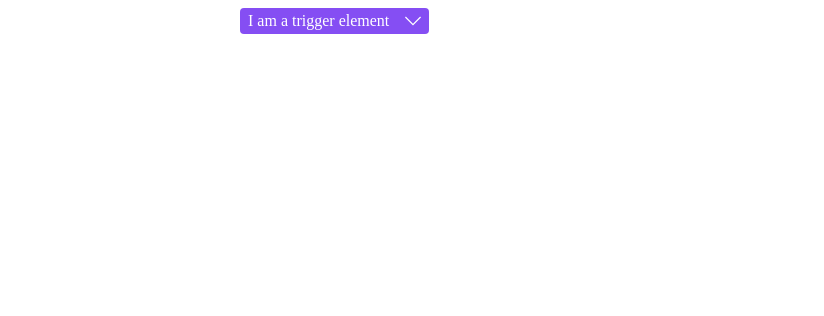
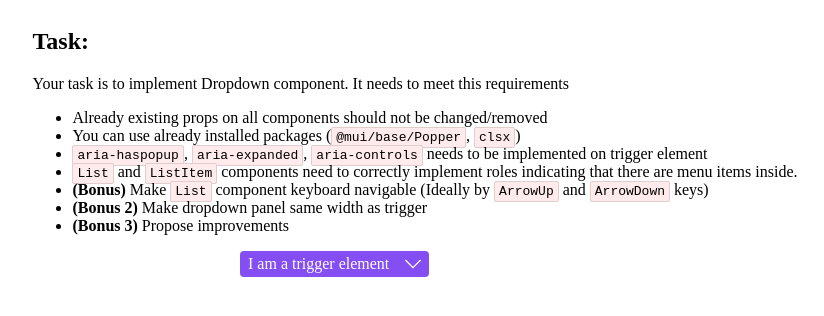
Before and after one commit to estankovic/s1-gravity-interview, a React (Vite) app: page / in a window 1280 px wide. Shown: the top 316 px of the page, without its empty margins (225-1049 px from the left). Built offline with nearby package versions, Linux system fonts and the light colour scheme.

Commit message:
Add task description

```diff
--- a/src/App.module.scss
+++ b/src/App.module.scss
@@ -2,10 +2,20 @@
   height: 100%;
   width: 100%;
   display: flex;
-  align-content: center;
+  flex-direction: column;
+  align-items: center;
   justify-content: center;
 }
 
 .Preview {
+  display: flex;
+  align-content: center;
   width: 350px;
 }
+
+:global(code) {
+  background: #ffebeb;
+  padding: 2px 4px;
+  border-radius: 2px;
+  border: 1px solid #e0cece;
+}
--- a/src/App.tsx
+++ b/src/App.tsx
@@ -16,6 +16,19 @@ import {Dropdown} from './components/Dropdown/Dropdown.tsx';
 function App() {
   return (
     <div className={styles.PreviewWrapper}>
+      <div>
+        <h2>Task:</h2>
+        <p>Your task is to implement Dropdown component. It needs to meet this requirements</p>
+        <ul>
+          <li>Already existing props on all components should not be changed/removed</li>
+          <li>You can use already installed packages (<code>@mui/base/Popper</code>, <code>clsx</code>)</li>
+          <li><code>aria-haspopup</code>, <code>aria-expanded</code>, <code>aria-controls</code> needs to be implemented on trigger element</li>
+          <li><code>List</code> and <code>ListItem</code> components need to correctly implement roles indicating that there are menu items inside.</li>
+          <li><strong>(Bonus)</strong> Make <code>List</code> component keyboard navigable (Ideally by <code>ArrowUp</code> and <code>ArrowDown</code> keys)</li>
+          <li><strong>(Bonus 2)</strong> Make dropdown panel same width as trigger</li>
+          <li><strong>(Bonus 3)</strong> Propose improvements</li>
+        </ul>
+      </div>
       <div className={styles.Preview}>
         <Dropdown
           trigger={(isOpen) => <Button>I am a trigger element {isOpen ? <Close/> : <ChevronDown />}</Button>}>
--- a/src/components/Dropdown/Dropdown.tsx
+++ b/src/components/Dropdown/Dropdown.tsx
@@ -10,8 +10,17 @@
  * - Developer should be able to provide its own trigger element
  * - API is up to you, as there are no known restrictions
  */
-import { Popper } from '@mui/base';
-import {cloneElement, MouseEventHandler, ReactElement, useCallback, useId, useRef, useState} from 'react';
+import {Popper} from '@mui/base';
+import {
+  cloneElement,
+  MouseEventHandler,
+  ReactElement,
+  useCallback, useEffect,
+  useId,
+  useLayoutEffect,
+  useRef,
+  useState
+} from 'react';
 
 import styles from './Dropdown.module.scss';
 
@@ -34,6 +43,7 @@ export function Dropdown(props: DropdownProps) {
   const dropdownId = useId();
 
   const anchorRef = useRef<HTMLElement>(null);
+  const poperRef = useRef<HTMLDivElement>(null);
   const [open, setOpen] = useState(false)
 
   const handleTriggerClick = useCallback<MouseEventHandler>(() => {
@@ -49,8 +59,8 @@ export function Dropdown(props: DropdownProps) {
         'aria-expanded': open,
         'aria-controls': dropdownId
       })}
-      <Popper disablePortal={true} keepMounted={true} open={open} anchorEl={anchorRef.current} role="presentation" id={dropdownId}>
-        <div className={styles['Panel']}>{children}</div>
+      <Popper placement={'bottom-end'} open={open} anchorEl={anchorRef.current} role="presentation" id={dropdownId}>
+        <div ref={poperRef} className={styles['Panel']}>{children}</div>
       </Popper>
     </>
   );
```
